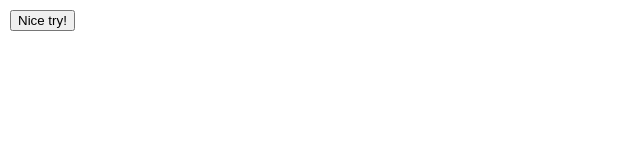
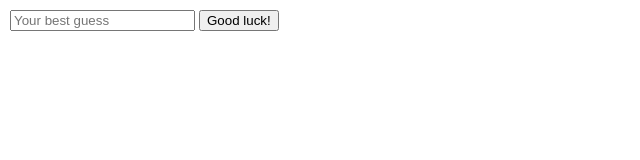
Before and after one commit to blackjack4494/vue_discovery, a plain HTML site: page client.html in a window 1280 px wide. Shown: the whole page, without its empty margins (0-640 px from the left). Drawn offline with nearby package versions, Linux system fonts and the light colour scheme.

Commit message:
word guessing. correct answer is vogel

```diff
--- a/client.html
+++ b/client.html
@@ -6,7 +6,8 @@
     <body>
 
         <div id="app">
-			<button v-on:click="clickButton">Nice try!</button>
+			<input v-model="wsmessage" placeholder="Your best guess">
+			<button v-on:click="clickButton(wsmessage)">Good luck!</button>
         </div>
 
         <!--
@@ -15,12 +16,15 @@
 		<script>
 		var app = new Vue({
 			el: '#app',
+			data: {
+			wsmessage : ''
+			},
 			methods: {
 				clickButton: function(val) {
 					console.log('Button clicked');
 					const socket = new WebSocket('ws://localhost:8080');
 					socket.addEventListener('open', function (event) {
-					socket.send('vogel');
+					socket.send(val);
 					});
 					socket.addEventListener('message', function (event) {
 					console.log('Message from server ', event.data);
```
